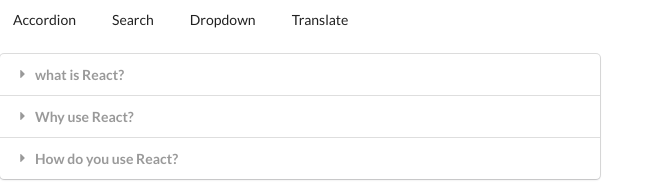
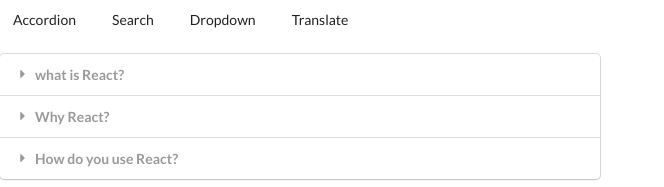
Before and after one commit to nini3008/ReactRedux2021, a React (Create React App) app in the folder widgets/: page / in a window 1280 px wide. Shown: the top 187 px of the page, without its empty margins (0-664 px from the left). Built offline with nearby package versions, Linux system fonts and the light colour scheme.

Commit message:
back at it

```diff
--- a/widgets/src/App.js
+++ b/widgets/src/App.js
@@ -12,7 +12,7 @@
         content: "React is a front end JS framework"
     },
     {
-        title: "Why use React?",
+        title: "Why React?",
         content: "React is a favourite JS Library  among engineers"
     },
     {
```
